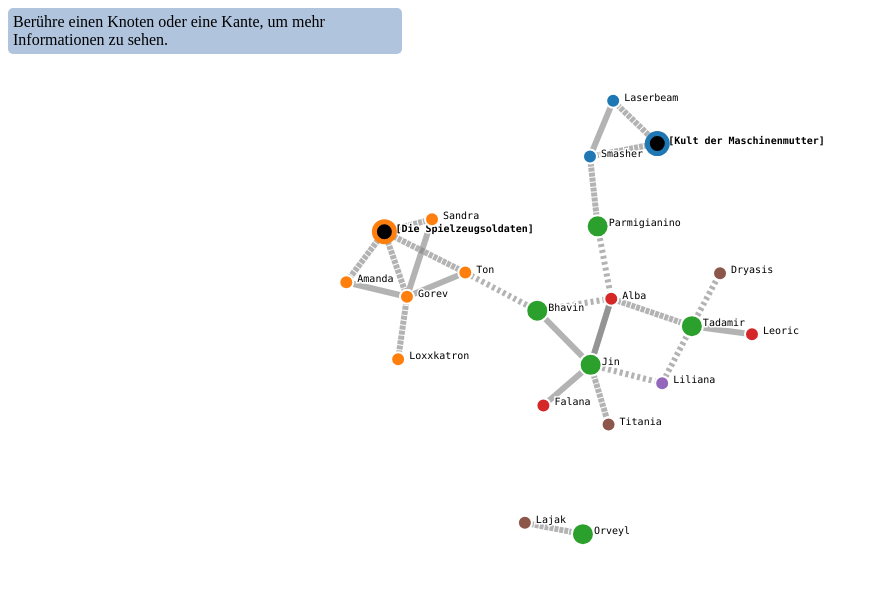
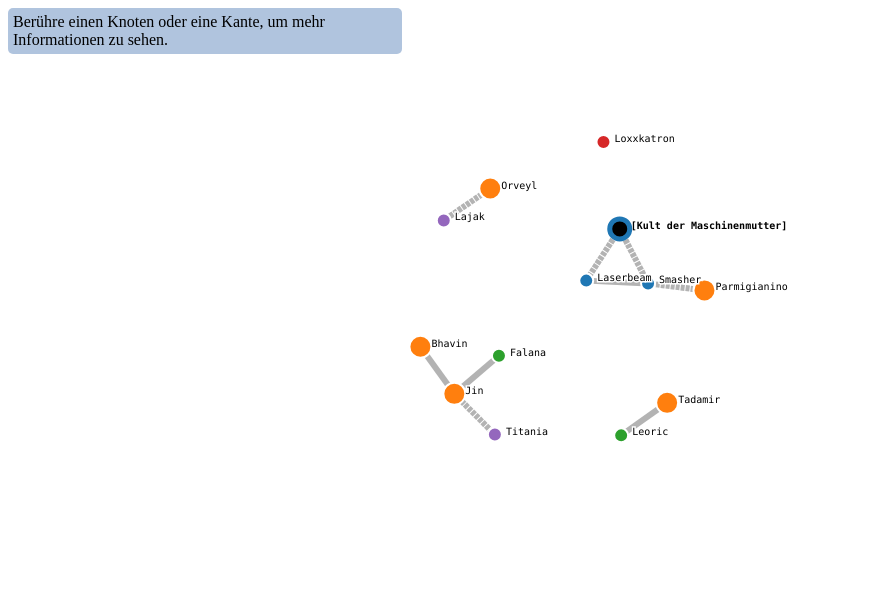
Before and after one commit to bearbob/ac_relations, a website: page static/index.html in a window 1280 px wide. Shown: the whole page, without its empty margins (0-878 px from the left). Drawn offline with Linux system fonts and the light colour scheme.

Commit message:
Added episode filter

```diff
--- a/static/data/characters.json
+++ b/static/data/characters.json
@@ -44,13 +44,13 @@
     {
       "id": "Falana",
       "group": 2,
-      "episode": 15,
+      "episode": 0,
       "description": "Ein elfische Spionin und vermeintliche Diebin"
     },
     {
       "id": "Leoric",
       "group": 2,
-      "episode": -1,
+      "episode": 0,
       "description": "Ein berühmter Barde und Wanderer, der oft ohne Ziel und Karte unterwegs war"
     },
     {
@@ -224,31 +224,37 @@
     {
       "source": "Die Spielzeugsoldaten",
       "target": "Gorev",
-      "episode": 18,
+      "episode": 11,
       "value": 2
     },
     {
       "source": "Die Spielzeugsoldaten",
       "target": "Sandra",
-      "episode": 18,
+      "episode": 11,
       "value": 2
     },
     {
       "source": "Die Spielzeugsoldaten",
       "target": "Amanda",
-      "episode": 18,
+      "episode": 11,
       "value": 2
     },
     {
       "source": "Die Spielzeugsoldaten",
       "target": "Ton",
+      "episode": 11,
+      "value": 2
+    },
+    {
+      "source": "Sandra",
+      "target": "Tadamir",
       "episode": 18,
       "value": 2
     },
     {
       "source": "Sandra",
       "target": "Gorev",
-      "episode": 18,
+      "episode": 11,
       "value": 3
     },
     {
--- a/static/graph/graph.js
+++ b/static/graph/graph.js
@@ -82,6 +82,15 @@ var buildGraph = function (sFile, episodeFilter) {
 
   d3.json(sFile)
     .then(function (graph) {
+
+      //filter the links and nodes
+      graph.nodes = graph.nodes.filter(node => node.episode <= episodeFilter);
+      graph.links = graph.links.filter(link => {
+        //the link can be shown if the episode filter is true and both nodes are visible as well
+        let src = graph.nodes.find(node => node.id == link.source);
+        let trgt = graph.nodes.find(node => node.id == link.target);
+        return link.episode <= episodeFilter && src && src.episode <= episodeFilter && trgt && trgt.episode <= episodeFilter;
+      });
 
       // count links per name and save as object
       let graphLinksCount = d3.nest()
--- a/static/index.html
+++ b/static/index.html
@@ -14,7 +14,7 @@
   <body>
     <div class="hovertext">Berühre einen Knoten oder eine Kante, um mehr Informationen zu sehen.</div>
     <main id="diagram"></main>
-		<script type="text/javascript" charset="utf-8">buildGraph('/data/characters.json');</script>
+		<script type="text/javascript" charset="utf-8">buildGraph('/data/characters.json', 7);</script>
   </body>
 
 </html>
```
